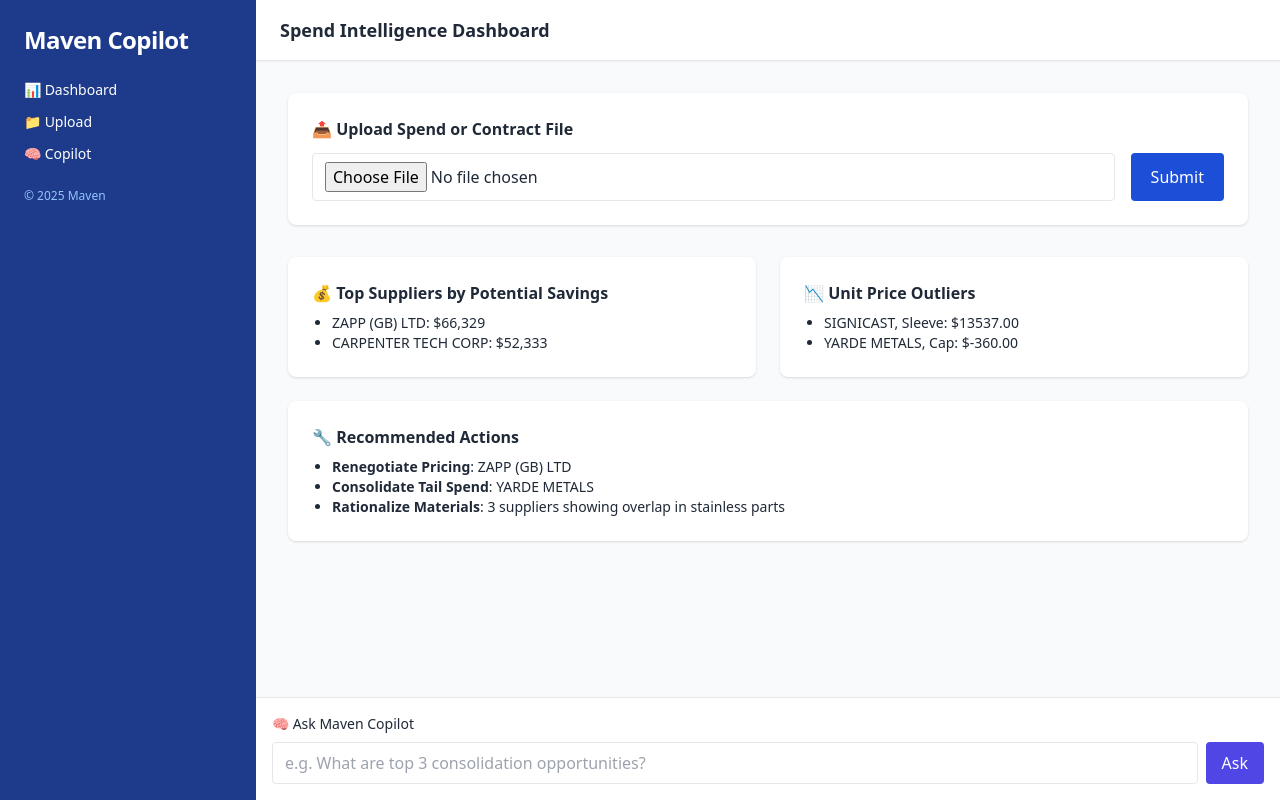
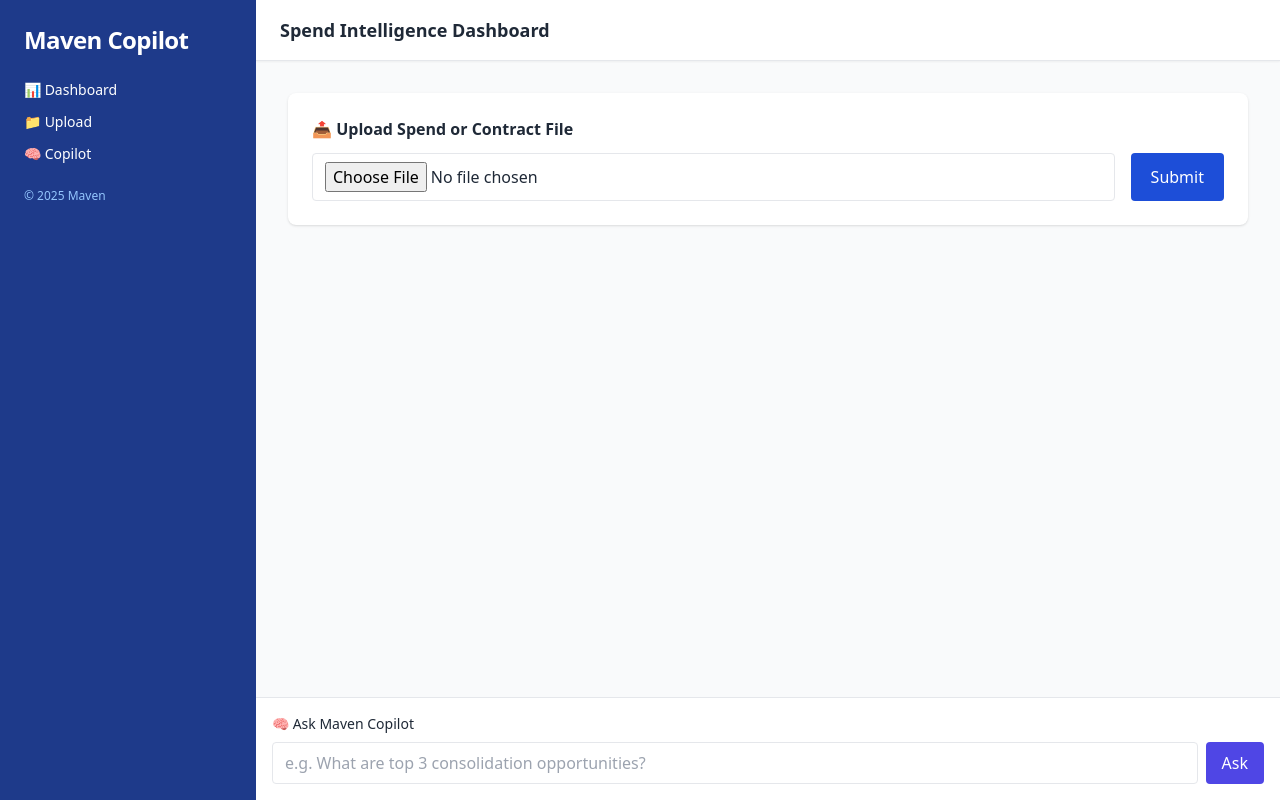
Before and after one commit to Rajen22-Savr/Maven-Frontend-version-2, a React (Vite) app: page / in a window 1280 px wide. Built offline with nearby package versions, Linux system fonts and the light colour scheme.

Commit message:
Add files via upload

```diff
--- a/src/App.jsx
+++ b/src/App.jsx
@@ -10,23 +10,23 @@
   const [prompt, setPrompt] = useState("");
   const [copilotReply, setCopilotReply] = useState("");
 
-  useEffect(() => {
-    setResponse({
-      top_suppliers: [
-        { "Supplier Name": "ZAPP (GB) LTD", "Potential Savings": 66329 },
-        { "Supplier Name": "CARPENTER TECH CORP", "Potential Savings": 52333 }
-      ],
-      outliers: [
-        { "Supplier Name": "SIGNICAST", "Item Name": "Sleeve", "CY vs PY WAP USD (Fiscal)": 13537 },
-        { "Supplier Name": "YARDE METALS", "Item Name": "Cap", "CY vs PY WAP USD (Fiscal)": -360 }
-      ],
-      actions: [
-        { type: "Renegotiate Pricing", supplier: "ZAPP (GB) LTD" },
-        { type: "Consolidate Tail Spend", supplier: "YARDE METALS" },
-        { type: "Rationalize Materials", note: "3 suppliers showing overlap in stainless parts" }
-      ]
-    });
-  }, []);
+  //useEffect(() => {
+    //setResponse({
+     // top_suppliers: [
+       // { "Supplier Name": "ZAPP (GB) LTD", "Potential Savings": 66329 },
+       // { "Supplier Name": "CARPENTER TECH CORP", "Potential Savings": 52333 }
+      //],
+      //outliers: [
+       // { "Supplier Name": "SIGNICAST", "Item Name": "Sleeve", "CY vs PY WAP USD (Fiscal)": 13537 },
+        //{ "Supplier Name": "YARDE METALS", "Item Name": "Cap", "CY vs PY WAP USD (Fiscal)": -360 }
+      //],
+      //actions: [
+       // { type: "Renegotiate Pricing", supplier: "ZAPP (GB) LTD" },
+        //{ type: "Consolidate Tail Spend", supplier: "YARDE METALS" },
+        //{ type: "Rationalize Materials", note: "3 suppliers showing overlap in stainless parts" }
+      //]
+    //});
+  //}, []);
 
   const handleFileChange = (e) => setFile(e.target.files[0]);
 
```
